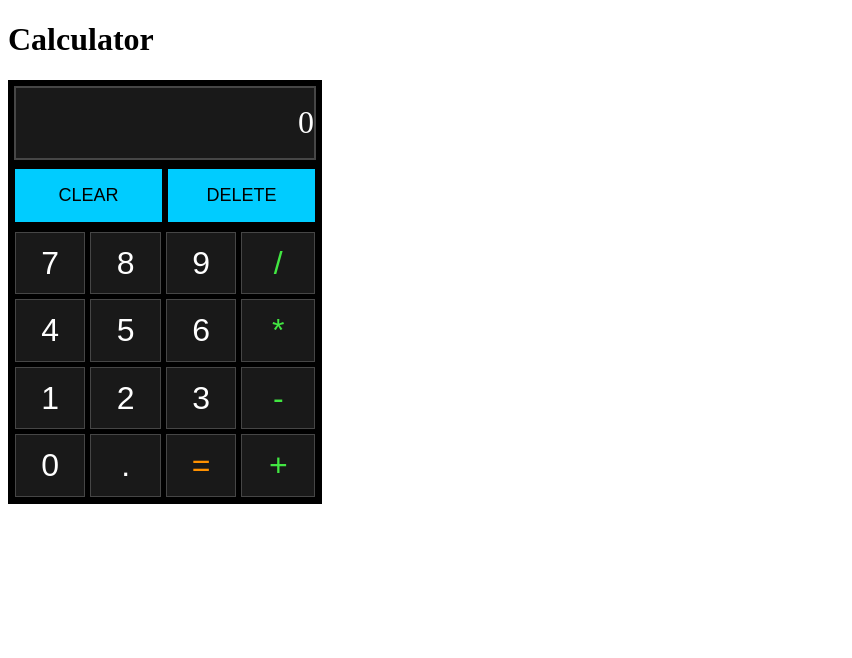
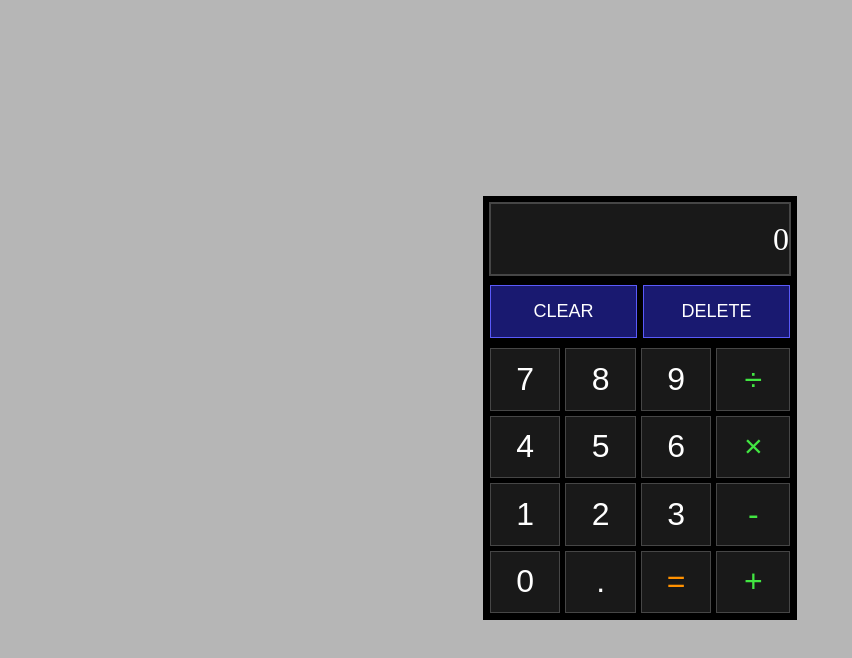
Before and after one commit to Shahad7/odin-calculator, a plain HTML site: page index.html in a window 1280 px wide. Both pictures are taken after a click on the button "CLEAR". Shown: the whole page, without its empty margins (0-852 px from the left). Drawn offline with Linux system fonts and the light colour scheme.

Commit message:
done styling

```diff
--- a/index.html
+++ b/index.html
@@ -7,7 +7,7 @@
         <link rel="shortcut icon" href="favicon.ico">
     </head>
     <body>
-        <div class="header"><h1>Calculator</h1></div>
+
         <div class="container">
             <div class="display">
                 <div class="displayContainer"></div>
@@ -35,8 +35,8 @@
                 <button class="value" data-key="." id=".">.</button>
                 <button data-key="=" id="equalTo">=</button></div></div>
                 <div class="operations">
-                <button class="op" data-key="/" id="/">/</button>
-                <button class="op" data-key="*" id="*">*</button>
+                <button class="op" data-key="/" id="/">&#247</button>
+                <button class="op" data-key="*" id="*">&#215</button>
                 <button class="op" data-key="-" id="-">-</button>
                 <button class="op" data-key="+" id="+">+</button></div>
             </div>
--- a/script.js
+++ b/script.js
@@ -97,9 +97,23 @@ del.addEventListener('click',deleteIt);
 
 const buttonsToGlow = document.querySelectorAll('button');
 buttonsToGlow.forEach((button)=> {
-   button.addEventListener('click',glow);
+   button.addEventListener('click',()=>{glow(button)});
 })
 
-function glow(){
+function glow(button){
+   if(button.getAttribute('id') =='clear'||button.getAttribute('id') =='del')
+      button.style.borderColor = 'rgb(66, 230, 66)';
+   else
+      button.style.borderColor = '#ffc600'
+   button.classList.add("pressed");
+   setTimeout(()=>{stopGlow(button)},180);
+}
 
+function stopGlow(button)
+{
+   if(button.getAttribute('id') =='clear'||button.getAttribute('id') =='del')
+      button.style.borderColor = 'rgb(90, 90, 250)';
+   else
+      button.style.borderColor = 'rgb(70,70,70)';
+      button.classList.remove("pressed");
 }
--- a/style.css
+++ b/style.css
@@ -1,3 +1,12 @@
+body{
+    display: flex;
+    justify-content: center;
+    align-items: center;
+    height: 100vh;
+    background-color: rgba(180, 180, 180, 0.966);
+}
+
+
 .container{
     display: flex;
     flex-direction: column;
@@ -65,9 +74,10 @@ button{
     font-size: xx-large;
 }
 .options button{
-    background-color: rgb(0, 204, 255);
+    background-color: midnightblue;
     font-size: large;
-    border:none;
+    border:groove rgb(90, 90, 250) 1px;
+    color:white;
 }
 .operations button{
     color:rgb(66, 230, 66);
@@ -75,3 +85,6 @@ button{
 #equalTo{
     color:rgb(255, 145, 0);
 }
+.pressed{
+    transform: scale(1.04);
+  }
```
